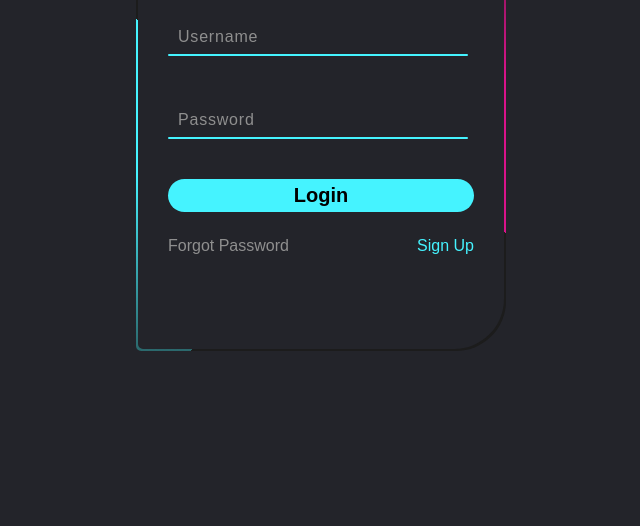
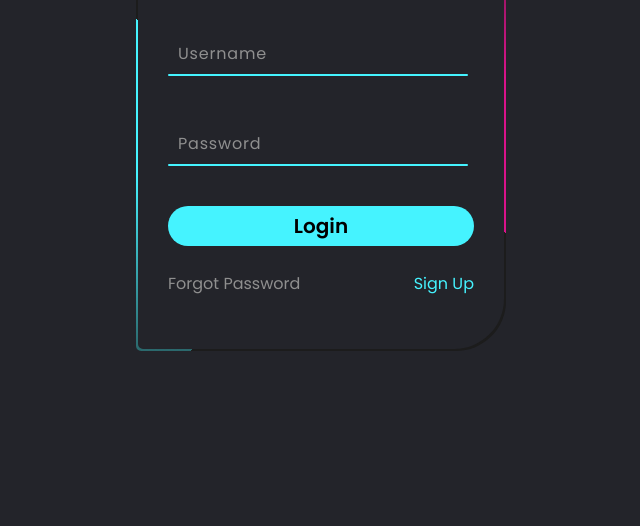
Before and after one commit to riski10alt/Animated-Sign-In-Form, a plain HTML site: page index.html in a window 1280 px wide. Shown: the part 274-800 px from the top of the page, without its empty margins (319-959 px from the left). Drawn offline with Linux system fonts and the light colour scheme.

Commit message:
Add files via upload

```diff
--- a/style.css
+++ b/style.css
@@ -1,8 +1,10 @@
+@import url('https://fonts.googleapis.com/css2?family=Poppins:wght@300;400;500;600;700&display=swap');
+
 *{
     margin: 0;
     padding: 0;
     box-sizing: border-box;
-    font-family: "Poppins", sans-serif;
+    font-family: 'Poppins', sans-serif;
 }
 
 body{
```
